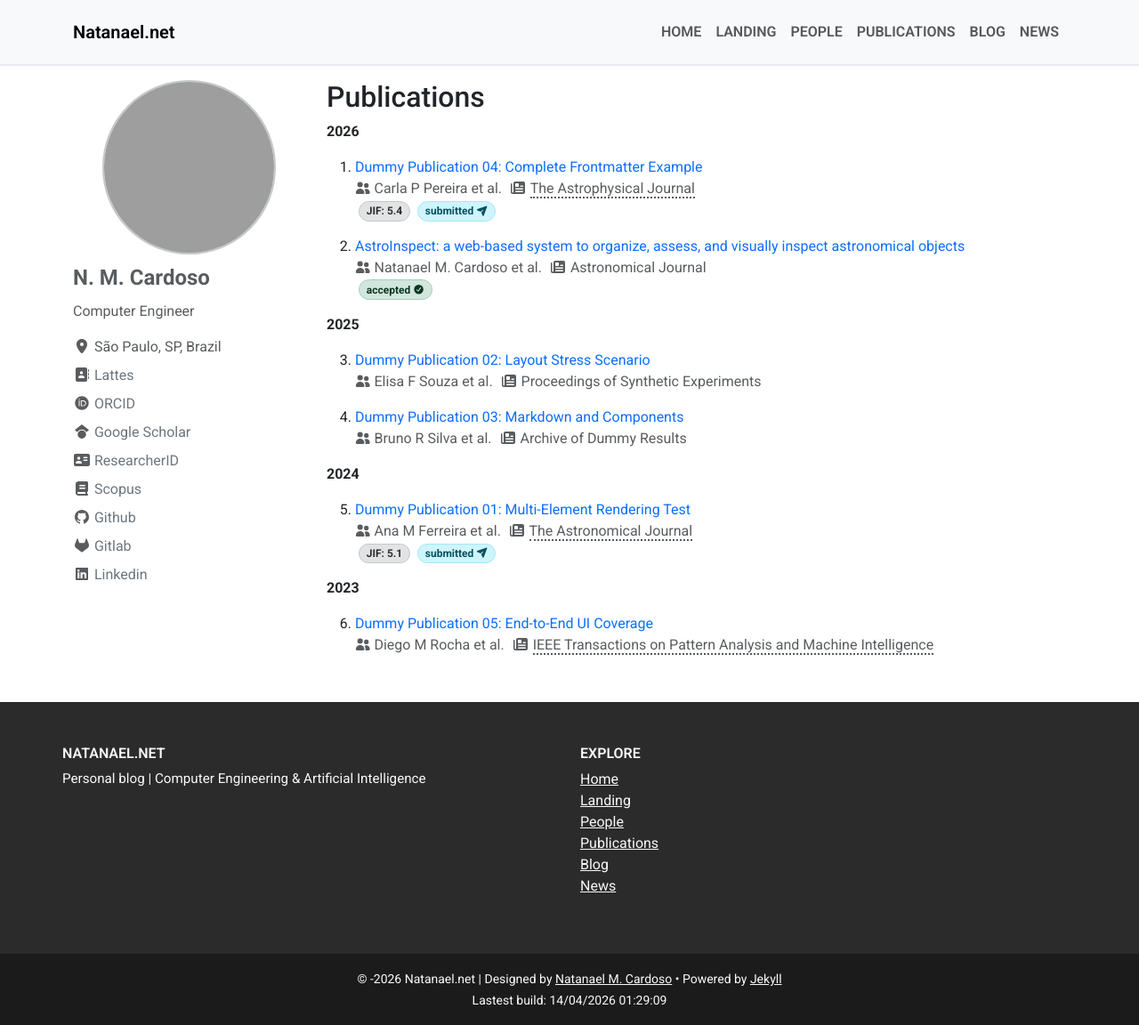
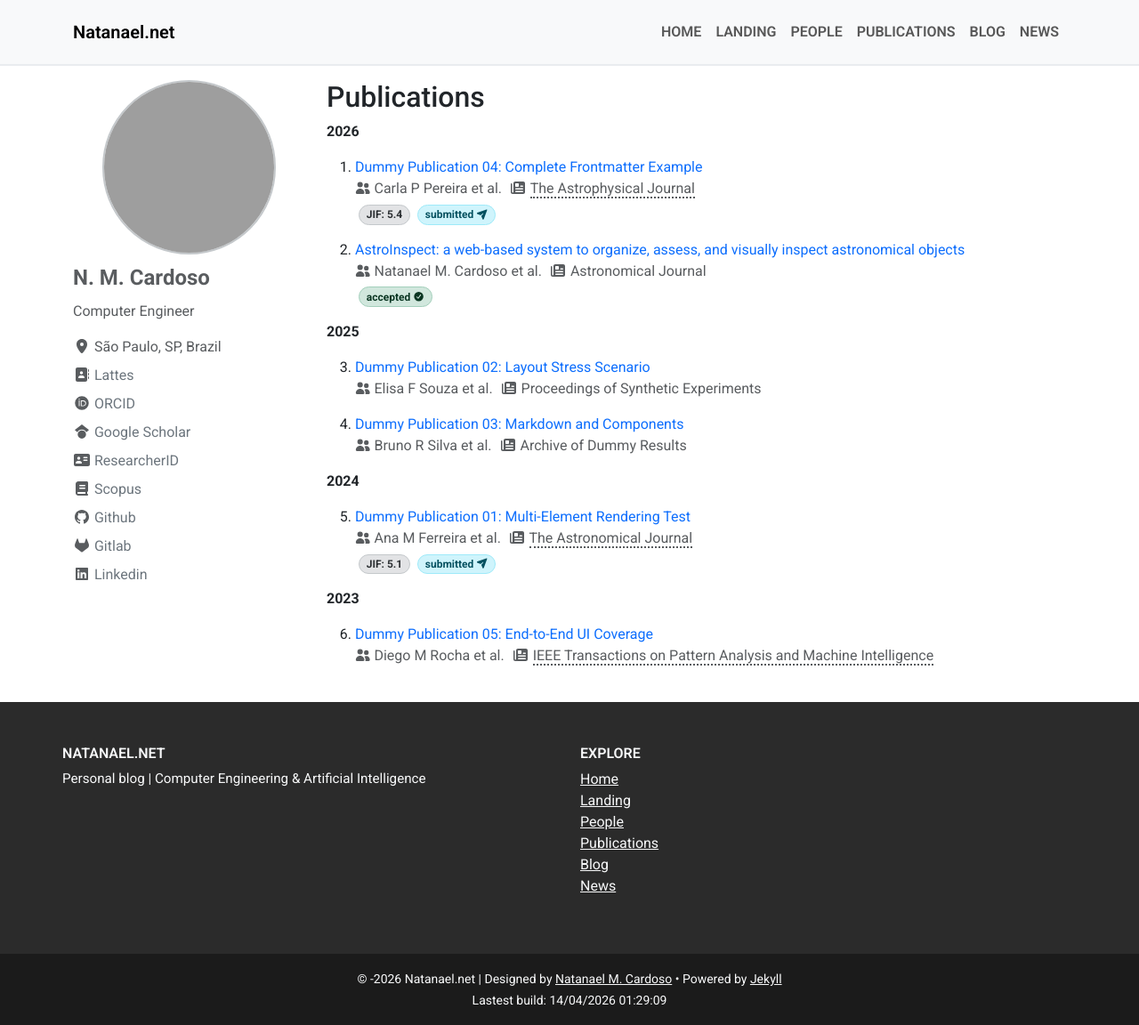
Before and after one commit to nmcardoso/jekyll-academic, a Jekyll site: the page built from content/_pages/publications.md, in a window 1280 px wide. Shown: the whole page at 89% size. Built offline with Jekyll 4.4.1, drawn with Linux system fonts in a browser that asks for light colours; nearby versions of some CDN libraries; some web fonts are replaced; a script that is not in the unit is left out; comment, search, counter and statistics services are not loaded; grey boxes are pictures that could not be loaded.

Commit message:
add badges margin

```diff
--- a/_includes/publication_list.html
+++ b/_includes/publication_list.html
@@ -22,7 +22,7 @@
             {% include publication_author.html authors=pub.authors %}
             {% include publication_venue.html venue=pub.venue %}
           </div>
-          <div class="mt-0 pt-0">
+          <div class="mt-1 pt-0">
             {% include publication_status_badge.html publication=pub %}
           </div>
         </li>
```
Also changed, not shown: jekyll-academic.gemspec.
